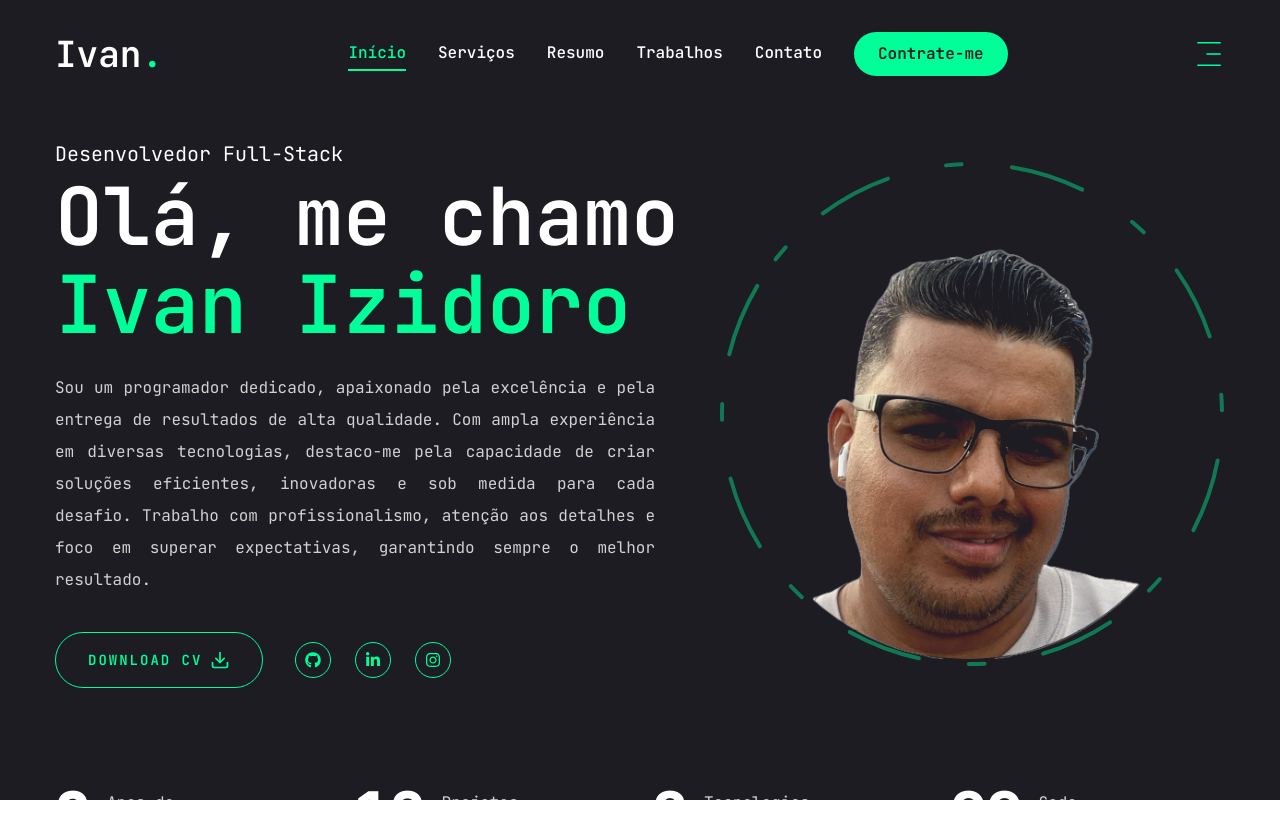
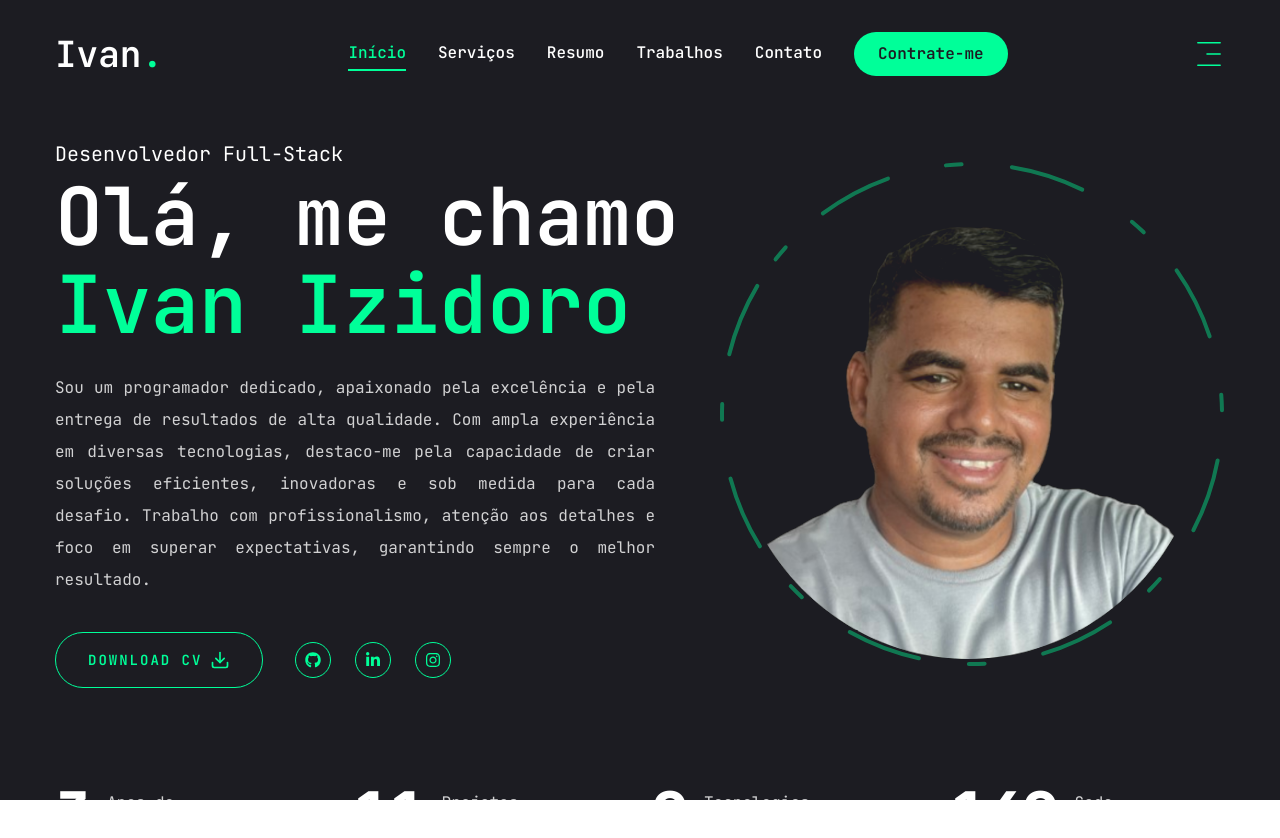
Before and after one commit to ivanizidoro/ivan-portfolio, a Next.js app: page / in a window 1280 px wide. Shown: the top 838 px of the page. Built offline with nearby package versions, Linux system fonts and the light colour scheme.

Commit message:
feito-melhorias-trocado-foto

```diff
--- a/app/resume/page.jsx
+++ b/app/resume/page.jsx
@@ -19,7 +19,7 @@ const about = {
   info: [
     { fieldName: "Nome", fieldValue: "Ivan Izidoro" },
     { fieldName: "Telefone", fieldValue: "(81) 98288-3978" },
-    { fieldName: "Experiência", fieldValue: "1+ Anos" },
+    { fieldName: "Experiência", fieldValue: "2+ Anos" },
     { fieldName: "Email", fieldValue: "contato@ivanizidoro.com.br" },
     { fieldName: "Nacionalidade", fieldValue: "Brasileiro" },
     { fieldName: "Freelance", fieldValue: "Disponível" },
@@ -96,7 +96,7 @@ const skills = {
     { icon: <FaHtml5 />, name: "html 5" },
     { icon: <FaCss3 />, name: "css 3" },
     { icon: <FaJs />, name: "javascript" },
-    { icon: <FaReact />, name: "react.js" },
+    { icon: <FaReact />, name: "react.js / react Native" },
     { icon: <SiNextdotjs />, name: "next.js" },
     { icon: <SiTailwindcss />, name: "tailwind.css" },
     { icon: <FaNodeJs />, name: "node.js" },
--- a/components/Photo.jsx
+++ b/components/Photo.jsx
@@ -23,7 +23,7 @@ const Photo = () => {
           className="w-[298px] h-[298px] xl:w-[498px] xl:h-[498px] mix-blend-lighten absolute"
         >
           <Image
-            src="/assets/photo.png"
+            src="/assets/IMG_0078.png"
             priority
             quality={100}
             fill
--- a/components/Stats.jsx
+++ b/components/Stats.jsx
@@ -4,19 +4,19 @@ import CountUp from "react-countup";
 
 const stats = [
   {
-    num: 2,
+    num: 3,
     text: "Anos de experiência",
   },
   {
-    num: 10,
+    num: 11,
     text: "Projetos completos",
   },
   {
-    num: 8,
+    num: 9,
     text: "Tecnologias dominadas",
   },
   {
-    num: 100,
+    num: 150,
     text: "Code commits",
   },
 ];
```
